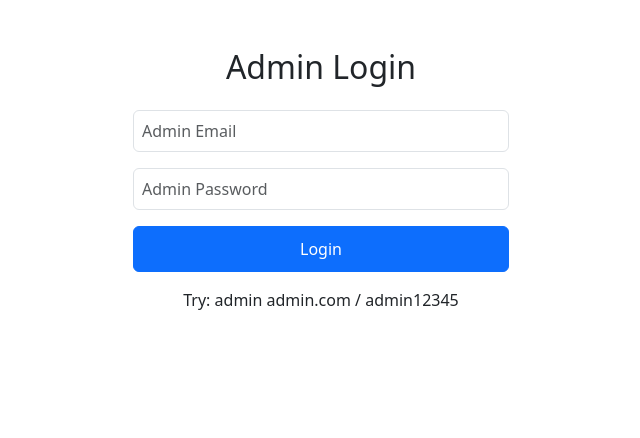
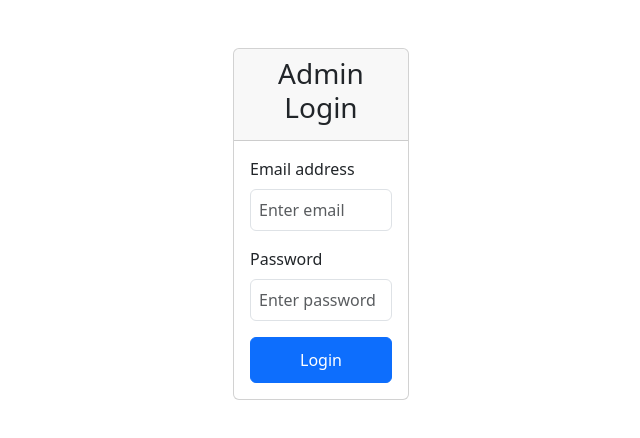
Before and after one commit to MichaelAntonn/RealEstate_Project, an Angular app in the folder Frontend/real-estate-frontend/: page /#/admin/login in a window 1280 px wide. Shown: the top 438 px of the page, without its empty margins (319-959 px from the left). Built offline with nearby package versions, Linux system fonts and the light colour scheme.

Commit message:
fixing reaptdly login

```diff
--- a/Frontend/real-estate-frontend/src/app/components/admin-login/admin-login.component.html
+++ b/Frontend/real-estate-frontend/src/app/components/admin-login/admin-login.component.html
@@ -1,28 +1,61 @@
-<div class="container text-center mt-5">
-  <h2>Admin Login</h2>
-  <form (ngSubmit)="onSubmit()" class="mt-4">
+<div class="container">
+  <div class="row justify-content-center">
+    <div class="col-md-6">
+      <div class="card mt-5">
+        <div class="card-header text-center">
+          <h3>Admin Login</h3>
+        </div>
+        <div class="card-body">
+          <!-- Display session expired message -->
+          <div *ngIf="sessionExpiredMessage" class="alert alert-warning" role="alert">
+            {{ sessionExpiredMessage }}
+          </div>
+
+          <!-- Display error message -->
+          <div *ngIf="errorMessage" class="alert alert-danger" role="alert">
+            {{ errorMessage }}
+          </div>
+
+          <form [formGroup]="loginForm" (ngSubmit)="onSubmit()">
             <div class="mb-3">
+              <label for="email" class="form-label">Email address</label>
               <input
                 type="email"
                 class="form-control"
-        placeholder="Admin Email"
-        [(ngModel)]="email"
-        name="email"
-        required
+                id="email"
+                formControlName="email"
+                [class.is-invalid]="email?.invalid && (email?.touched || email?.dirty)"
+                placeholder="Enter email"
               />
+              <div *ngIf="email?.invalid && (email?.touched || email?.dirty)" class="invalid-feedback">
+                <div *ngIf="email?.errors?.['required']">Email is required.</div>
+                <div *ngIf="email?.errors?.['email']">Please enter a valid email address.</div>
               </div>
+            </div>
+
             <div class="mb-3">
+              <label for="password" class="form-label">Password</label>
               <input
                 type="password"
                 class="form-control"
-        placeholder="Admin Password"
-        [(ngModel)]="password"
-        name="password"
-        required
+                id="password"
+                formControlName="password"
+                [class.is-invalid]="password?.invalid && (password?.touched || password?.dirty)"
+                placeholder="Enter password"
               />
+              <div *ngIf="password?.invalid && (password?.touched || password?.dirty)" class="invalid-feedback">
+                <div *ngIf="password?.errors?.['required']">Password is required.</div>
+                <div *ngIf="password?.errors?.['minlength']">Password must be at least 8 characters long.</div>
               </div>
-    <button type="submit" class="btn btn-primary">Login</button>
+            </div>
+
+            <button type="submit" class="btn btn-primary w-100" [disabled]="isLoading">
+              <span *ngIf="isLoading" class="spinner-border spinner-border-sm" role="status" aria-hidden="true"></span>
+              {{ isLoading ? ' Logging in...' : 'Login' }}
+            </button>
           </form>
-  <p class="mt-3 text-danger" *ngIf="errorMessage">{{ errorMessage }}</p>
-  <p class="mt-3">Try: admin admin.com / admin12345</p>
         </div>
+      </div>
+    </div>
+  </div>
+</div>
--- a/Frontend/real-estate-frontend/src/app/components/admin-login/admin-login.component.ts
+++ b/Frontend/real-estate-frontend/src/app/components/admin-login/admin-login.component.ts
@@ -1,48 +1,99 @@
-import { Component } from '@angular/core';
-import { Router } from '@angular/router';
+import { Component, OnInit } from '@angular/core';
+import { FormBuilder, FormGroup, Validators } from '@angular/forms';
 import { AuthService } from '../../services/auth.service';
-import { FormsModule } from '@angular/forms';
-import { CommonModule } from '@angular/common';
+import { Router, ActivatedRoute } from '@angular/router';
+import { CommonModule } from '@angular/common'; // Import CommonModule
+import { ReactiveFormsModule } from '@angular/forms'; // Import ReactiveFormsModule for formGroup
 
 @Component({
   selector: 'app-admin-login',
-  standalone: true,
-  imports: [FormsModule,CommonModule],
+  standalone: true, // Ensure the component is marked as standalone
+  imports: [CommonModule, ReactiveFormsModule], // Add CommonModule and ReactiveFormsModule
   templateUrl: './admin-login.component.html',
   styleUrls: ['./admin-login.component.css']
 })
-export class AdminLoginComponent {
-  email: string = '';
-  password: string = '';
-  errorMessage: string = '';
+export class AdminLoginComponent implements OnInit {
+  loginForm: FormGroup;
+  isLoading = false;
+  errorMessage: string | null = null;
+  sessionExpiredMessage: string | null = null;
 
-  constructor(private authService: AuthService, private router: Router) {}
+  constructor(
+    private fb: FormBuilder,
+    private authService: AuthService,
+    private router: Router,
+    private route: ActivatedRoute
+  ) {
+    this.loginForm = this.fb.group({
+      email: ['', [Validators.required, Validators.email]],
+      password: ['', [Validators.required, Validators.minLength(8)]]
+    });
+  }
 
-  onSubmit() {
-    console.log('onSubmit called with:', { email: this.email, password: this.password });
-    if (!this.email || !this.password) {
-      this.errorMessage = 'Please enter both email and password.';
+  ngOnInit(): void {
+    this.route.queryParams.subscribe(params => {
+      if (params['returnUrl']) {
+        this.sessionExpiredMessage = 'Your session has expired. Please log in again.';
+      }
+    });
+  }
+
+  onSubmit(): void {
+    if (this.loginForm.invalid) {
+      this.markFormGroupTouched(this.loginForm);
       return;
     }
-    this.errorMessage = '';
-    this.authService.adminLogin({ email: this.email, password: this.password }).subscribe({
+
+    this.isLoading = true;
+    this.errorMessage = null;
+    this.sessionExpiredMessage = null;
+
+    const credentials = this.loginForm.value;
+    console.log('onSubmit called with:', credentials);
+    this.authService.adminLogin(credentials).subscribe({
       next: (response) => {
         console.log('Login response:', response);
-        if (response && response.token) {
+        if (response && response.token && response.user_type) {
           localStorage.setItem('token', response.token);
           this.authService.setUserRole(response.user_type);
-          this.router.navigate(['/admin/dashboard']);
+          const returnUrl = this.route.snapshot.queryParams['returnUrl'] || '/admin/dashboard';
+          console.log('Navigating to:', returnUrl);
+          this.router.navigateByUrl(returnUrl).catch(err => {
+            console.error('Navigation error:', err);
+            this.router.navigate(['/admin/dashboard']);
+          });
         } else {
-          this.errorMessage = 'No token received from the server.';
+          console.error('Login response is missing token or user_type:', response);
+          this.errorMessage = 'Invalid login response from server. Please try again.';
         }
+        this.isLoading = false;
       },
       error: (error) => {
         console.error('Login error:', error);
-        this.errorMessage = error.message || 'Failed to log in. Please check your credentials.';
+        this.errorMessage = error.error?.message || 'An error occurred during login. Please try again.';
+        this.isLoading = false;
       },
       complete: () => {
         console.log('Login request completed');
       }
     });
   }
+
+  private markFormGroupTouched(formGroup: FormGroup) {
+    Object.values(formGroup.controls).forEach(control => {
+      if (control instanceof FormGroup) {
+        this.markFormGroupTouched(control);
+      } else {
+        control.markAsTouched();
+      }
+    });
+  }
+
+  get email() {
+    return this.loginForm.get('email');
+  }
+
+  get password() {
+    return this.loginForm.get('password');
+  }
 }
--- a/Frontend/real-estate-frontend/src/app/services/auth.service.ts
+++ b/Frontend/real-estate-frontend/src/app/services/auth.service.ts
@@ -12,7 +12,16 @@ export class AuthService {
   private sanctumUrl = 'http://localhost:8000/sanctum';
   private userRole: string | null = null;
 
-  constructor(private http: HttpClient, private router: Router) {}
+  constructor(private http: HttpClient, private router: Router) {
+    // Load user role from localStorage on initialization
+    const storedRole = localStorage.getItem('userRole');
+    if (storedRole) {
+      this.userRole = storedRole;
+      console.log('User role loaded from localStorage:', this.userRole);
+    } else {
+      console.log('No user role found in localStorage');
+    }
+  }
 
   getCsrfCookie(): Observable<any> {
     console.log('Fetching CSRF cookie...');
@@ -23,10 +32,6 @@ export class AuthService {
         throw error;
       })
     );
-  }
-
-  login(credentials: { email: string; password: string }): Observable<any> {
-    return this.http.post(`${this.apiUrl}/login`, credentials, { withCredentials: true });
   }
 
   adminLogin(credentials: { email: string; password: string }): Observable<any> {
@@ -45,35 +50,78 @@ export class AuthService {
 
   setUserRole(role: string) {
     this.userRole = role;
-  }
-
-  isLoggedIn(): Observable<boolean> {
-    const token = localStorage.getItem('token');
-    if (!token) {
-      return of(false);
-    }
-    return this.http.get(`${this.apiUrl}/user`, { // Changed from /api/v1/user to /api/user
-      headers: { Authorization: `Bearer ${token}` },
-      withCredentials: true
-    }).pipe(
-      tap(response => console.log('User validation response:', response)), // Add logging
-      map(() => true),
-      catchError(error => {
-        console.error('Error validating token:', error);
-        this.logout();
-        return of(false);
-      })
-    );
+    localStorage.setItem('userRole', role);
+    console.log('User role set and stored in localStorage:', role);
   }
 
   getUserRole(): string | null {
     return this.userRole;
   }
 
+  isLoggedIn(): Observable<boolean> {
+    const token = localStorage.getItem('token');
+    if (!token) {
+      console.log('No token found in localStorage');
+      return of(false);
+    }
+    console.log('Token found, validating with /api/user:', token);
+    return this.http.get(`${this.apiUrl}/user`, {
+      headers: { Authorization: `Bearer ${token}` },
+      withCredentials: true
+    }).pipe(
+      tap(response => console.log('User validation response:', response)),
+      map((response: any) => {
+        console.log('Token validation successful');
+        if (response.user_type) {
+          this.setUserRole(response.user_type);
+        }
+        return true;
+      }),
+      catchError(error => {
+        console.error('Error validating token:', error);
+        console.log('Error status:', error.status);
+        console.log('Error message:', error.message);
+        return of(false);
+      })
+    );
+  }
+
+  // Add the fetchUserRole method
+  fetchUserRole(): Observable<string | null> {
+    const token = localStorage.getItem('token');
+    if (!token) {
+      console.log('No token found in localStorage for fetchUserRole');
+      return of(null);
+    }
+    console.log('Fetching user role with token:', token);
+    return this.http.get(`${this.apiUrl}/user`, {
+      headers: { Authorization: `Bearer ${token}` },
+      withCredentials: true
+    }).pipe(
+      map((response: any) => {
+        const role = response.user_type || null;
+        if (role) {
+          this.setUserRole(role);
+          console.log('User role fetched and set:', role);
+        } else {
+          console.log('No user_type found in response:', response);
+        }
+        return role;
+      }),
+      catchError(error => {
+        console.error('Error fetching user role:', error);
+        return of(null);
+      })
+    );
+  }
+
   logout(): void {
+    const role = this.userRole;
     this.userRole = null;
     localStorage.removeItem('token');
-    if (this.userRole === 'admin' || this.userRole === 'super-admin') {
+    localStorage.removeItem('userRole');
+    console.log('User logged out, redirecting to login page');
+    if (role === 'admin' || role === 'super-admin') {
       this.router.navigate(['/admin/login']);
     } else {
       this.router.navigate(['/login']);
--- a/Frontend/real-estate-frontend/src/app/shared/auth.guard.ts
+++ b/Frontend/real-estate-frontend/src/app/shared/auth.guard.ts
@@ -1,29 +1,50 @@
 import { inject } from '@angular/core';
 import { CanActivateFn, Router } from '@angular/router';
 import { AuthService } from '../services/auth.service';
-import { map } from 'rxjs/operators';
+import { map, tap, switchMap } from 'rxjs/operators';
+import { of } from 'rxjs';
 
 export const AuthGuard: CanActivateFn = (route, state) => {
   const router = inject(Router);
   const authService = inject(AuthService);
 
   return authService.isLoggedIn().pipe(
-    map(isLoggedIn => {
+    tap(isLoggedIn => console.log('AuthGuard: isLoggedIn:', isLoggedIn)),
+    switchMap(isLoggedIn => {
       if (!isLoggedIn) {
         const expectedRoles = route.data['roles'] as string[] | undefined;
+        console.log('User is not logged in, redirecting to login page');
         if (expectedRoles && expectedRoles.includes('admin')) {
-          return router.createUrlTree(['/admin/login'], { queryParams: { returnUrl: state.url } });
+          return of(router.createUrlTree(['/admin/login'], {
+            queryParams: { returnUrl: state.url as string }
+          }));
         }
-        return router.createUrlTree(['/login'], { queryParams: { returnUrl: state.url } });
+        return of(router.createUrlTree(['/login'], {
+          queryParams: { returnUrl: state.url as string }
+        }));
       }
 
       const expectedRoles = route.data['roles'] as string[] | undefined;
       const userRole = authService.getUserRole();
 
+      if (!userRole) {
+        return authService.fetchUserRole().pipe(
+          map(role => {
+            console.log('Fetched user role:', role);
+            if (expectedRoles && role && (expectedRoles.includes(role) || role === 'super-admin')) {
+              return true;
+            }
+            console.log('User role does not match expected roles, redirecting to login');
+            return router.createUrlTree(['/admin/login']);
+          })
+        );
+      }
+
       if (expectedRoles && userRole && (expectedRoles.includes(userRole) || userRole === 'super-admin')) {
-        return true;
+        return of(true);
       }
-      return router.createUrlTree(['/admin/login']);
+      console.log('User role does not match expected roles, redirecting to login');
+      return of(router.createUrlTree(['/admin/login']));
     })
   );
 };
```
Lines whose indentation alone changed are shown as unchanged.
